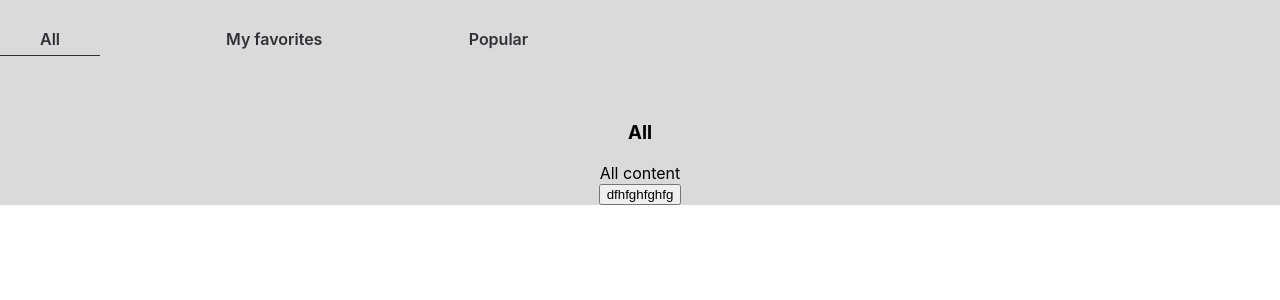
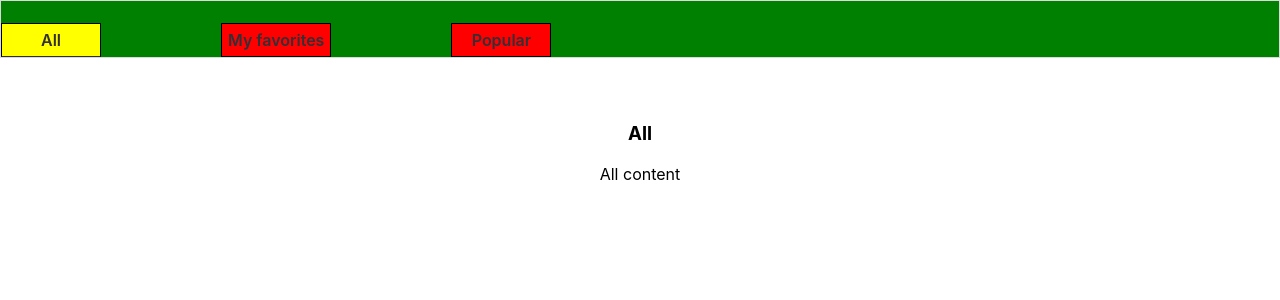
Before and after one commit to eTsy30/tms_blog, a React (Create React App) app: page / in a window 1280 px wide. Shown: the top 300 px of the page. Built offline with nearby package versions, Linux system fonts and the light colour scheme.

Commit message:
feat:tabs+reduse

```diff
--- a/package.json
+++ b/package.json
@@ -15,6 +15,7 @@
     "react-dom": "^18.0.0",
     "react-redux": "^8.0.1",
     "react-scripts": "5.0.1",
+    "redux": "^4.2.0",
     "typescript": "^4.6.3",
     "web-vitals": "^2.1.4"
   },
--- a/src/App.tsx
+++ b/src/App.tsx
@@ -3,8 +3,6 @@ import logo from "./logo.svg";
 import "./App.css";
 import { Tabs } from "./components/Tabs";
 import { useState } from "react";
-import { setTheme } from "./components/redux/theme";
-import { useAppDispatch, useAppSelector } from "./components/redux/hooks";
 
 const items = [
   { title: "All", content: "All content" },
@@ -12,23 +10,9 @@ const items = [
   { title: "Popular", content: " Popular content" },
 ];
 function App() {
-  // const [theme, setTheme] = useState("dark");
-  // const toggleTheme = () => {
-  //   const newTheme = theme === "dark" ? "light" : "dark";
-  //   setTheme(newTheme);
-  // first variant
-  const theme = useAppSelector((state) => state.theme.value);
-  const dispatch = useAppDispatch();
-  const toggleTheme = () => {
-    const newTheme = theme === "dark" ? "light" : "dark";
-    dispatch(setTheme(newTheme));
-  };
-
   return (
-    <div className={`App theme--${theme}`}>
-      <Tabs items={items} onClick={toggleTheme} />
-
-      <button onClick={toggleTheme}>dfhfghfghfg</button>
+    <div className={"App"}>
+      <Tabs items={items} onClick={""} />
     </div>
   );
 }
--- a/src/components/Tabs/Tabs.css
+++ b/src/components/Tabs/Tabs.css
@@ -5,7 +5,7 @@
   display: -webkit-box;
   display: -ms-flexbox;
   display: flex;
-  border-bottom: 1px solid #dadada;
+  border: 1px solid #dadada;
   height: 56px;
   -webkit-box-pack: start;
       -ms-flex-pack: start;
@@ -14,6 +14,7 @@
       -ms-flex-align: end;
           align-items: end;
   margin-bottom: 64px;
+  background: green;
 }
 
 .Tab__block {
@@ -30,6 +31,8 @@
   border: none;
   background: none;
   cursor: pointer;
+  border: 1px solid #000;
+  background: red;
 }
 
 .Tab__block:hover {
@@ -42,5 +45,6 @@
 
 .Tab__block__active {
   border-bottom: 1px solid #313037;
+  background: yellow;
 }
 /*# sourceMappingURL=Tabs.css.map */
--- a/src/components/Tabs/Tabs.scss
+++ b/src/components/Tabs/Tabs.scss
@@ -1,11 +1,13 @@
 @import "../../style/_variables.scss";
 .Tabs__wrapper {
   display: flex;
-  border-bottom: 1px solid #dadada;
+  border: 1px solid #dadada;
   height: 56px;
   justify-content: start;
   align-items: end;
   margin-bottom: 64px;
+
+  background: green;
 }
 
 .Tab__block {
@@ -22,6 +24,8 @@
   border: none;
   background: none;
   cursor: pointer;
+  border: 1px solid #000;
+  background: red;
 }
 .Tab__block:hover {
   color: $color-primary;
@@ -32,4 +36,5 @@
 
 .Tab__block__active {
   border-bottom: 1px solid #313037;
+  background: yellow;
 }
--- a/src/components/Tabs/Tabs.tsx
+++ b/src/components/Tabs/Tabs.tsx
@@ -4,17 +4,26 @@ import React, { useState } from "react";
 import "./Tabs.css";
 import { TabContent } from "./TabContent/TabContent";
 
+import { useDispatch, useSelector } from "react-redux";
+
 export const Tabs = ({ items }: any) => {
   const [active, setActive] = useState(0);
-  const openTab = (e: any) => setActive(+e.target.dataset.index);
+  // const openTab = (e: any) => setActive(+e.target.dataset.index);
+  const dispatch = useDispatch();
+  const countItems = useSelector((store: any) => store.countItems);
+  console.log(countItems);
 
+  const openTab = (e: any) => {
+    dispatch({ type: "item", payload: +e.target.dataset.index });
+    console.log(+e.target.dataset.index);
+  };
   return (
     <div>
       <div className="Tabs__wrapper">
         {items.map((el: any, index: number) => (
           <button
             className={`Tab__block  ${
-              index === active ? "Tab__block__active" : ""
+              index === countItems ? "Tab__block__active" : ""
             } `}
             onClick={openTab}
             data-index={index}
@@ -24,7 +33,9 @@ export const Tabs = ({ items }: any) => {
         ))}
       </div>
 
-      {items[Number(active)] && <TabContent {...items[Number(active)]} />}
+      {items[Number(countItems)] && (
+        <TabContent {...items[Number(countItems)]} />
+      )}
     </div>
   );
 };
--- a/src/components/redux/hooks.ts
+++ /dev/null
@@ -1,4 +0,0 @@
-import { TypedUseSelectorHook, useDispatch, useSelector } from "react-redux";
-import type { RootState, AppDispatch } from "./store";
-export const useAppDispatch = () => useDispatch<AppDispatch>()
-export const useAppSelector: TypedUseSelectorHook<RootState> = useSelector
--- /dev/null
+++ b/src/components/redux/reduser/item.ts
@@ -0,0 +1,13 @@
+const defaultState = {
+    countItems: 0
+}
+// const { type, payload } = action()
+export const reduser = (state = defaultState, action: any) => {//3
+    switch (action.type) {
+        case 'item':
+            return { ...state, countItems: action.payload }
+
+        default:
+            return state
+    }
+}
--- a/src/components/redux/store.ts
+++ /dev/null
@@ -1,9 +0,0 @@
-import { configureStore } from "@reduxjs/toolkit";
-import themeReducer from './theme'
-export const store = configureStore({
-    reducer: {
-        theme: themeReducer
-    }
-})
-export type RootState = ReturnType<typeof store.getState>
-export type AppDispatch = typeof store.dispatch
--- /dev/null
+++ b/src/components/redux/store/store.ts
@@ -0,0 +1,4 @@
+import { createStore } from "redux";
+import { reduser } from "../reduser/item";
+
+export const store = createStore(reduser)
--- a/src/components/redux/theme.ts
+++ /dev/null
@@ -1,21 +0,0 @@
-import { createSlice, type PayloadAction } from "@reduxjs/toolkit"
-
-
-interface ThemeState {
-    value: string
-}
-const initialState: ThemeState = {
-    value: 'light',
-
-}
-export const themeSlice = createSlice({
-    name: 'theme',
-    initialState,
-    reducers: {
-        setTheme: (state, action: PayloadAction<string>) => {
-            state.value = action.payload
-        }
-    }
-})
-export const { setTheme } = themeSlice.actions
-export default themeSlice.reducer
--- a/src/index.tsx
+++ b/src/index.tsx
@@ -3,7 +3,7 @@ import ReactDOM from "react-dom/client";
 import "./index.css";
 import App from "./App";
 import reportWebVitals from "./reportWebVitals";
-import { store } from "./components/redux/store";
+import { store } from "./components/redux/store/store";
 import { Provider } from "react-redux";
 
 const root = ReactDOM.createRoot(
```
Also changed, not shown: 2 other files (tests, documents, lock files or other folders).
